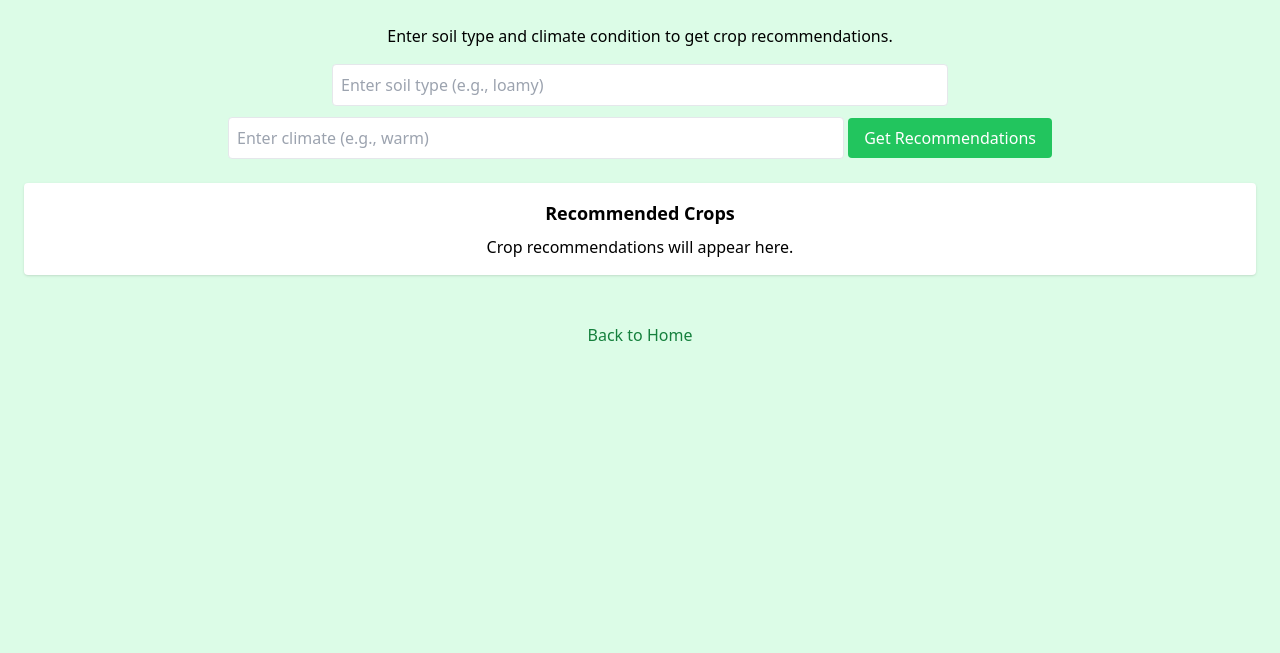
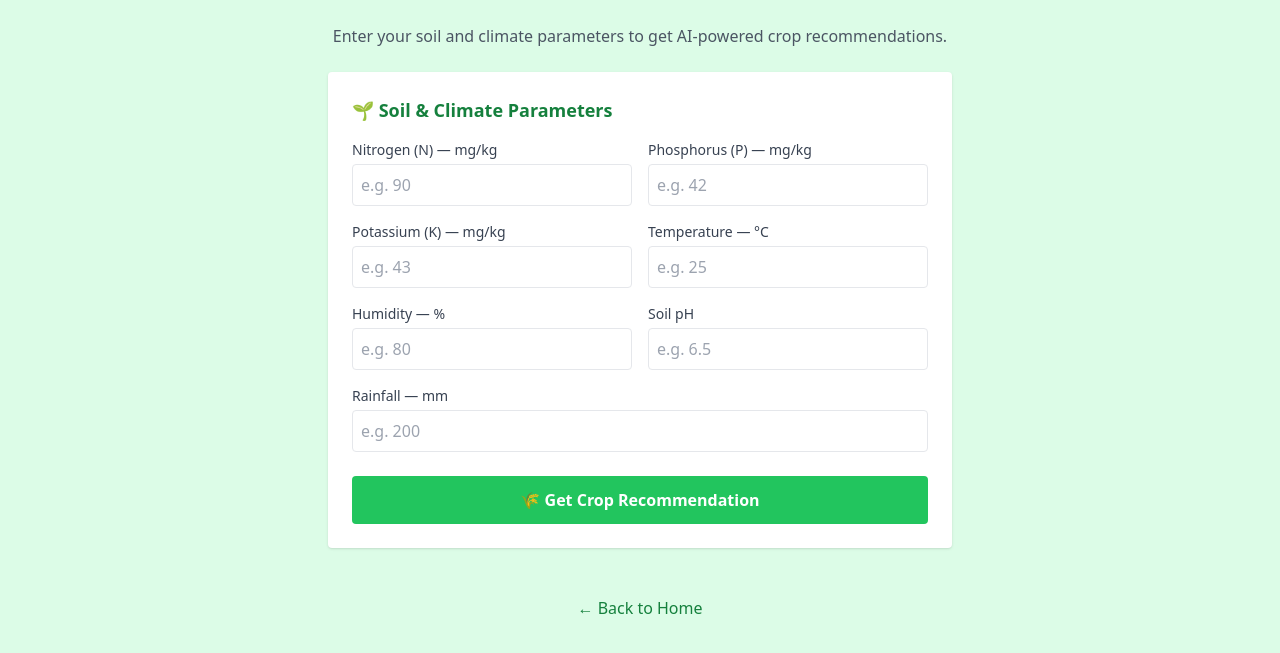
Before and after one commit to Lakshminarayan566/agriculture-advisory, a Flask app: page /crop in a window 1280 px wide. Shown: the part 64-717 px from the top of the page. Run offline with Flask 3, Linux system fonts and the light colour scheme; some libraries are stand-ins or nearby versions.

Commit message:
Update crop.html

```diff
--- a/templates/crop.html
+++ b/templates/crop.html
@@ -11,39 +11,145 @@
         Crop Recommendation
     </header>
 
-    <div class="container mx-auto p-6 text-center">
-        <p class="mb-4">Enter soil type and climate condition to get crop recommendations.</p>
-        <input type="text" id="soil" placeholder="Enter soil type (e.g., loamy)" class="border p-2 rounded w-1/2">
-        <input type="text" id="climate" placeholder="Enter climate (e.g., warm)" class="border p-2 rounded w-1/2">
-        <button id="getCrop" class="mt-3 bg-green-500 text-white px-4 py-2 rounded">Get Recommendations</button>
+    <div class="container mx-auto p-6 max-w-2xl">
+        <p class="mb-6 text-center text-gray-600">Enter your soil and climate parameters to get AI-powered crop recommendations.</p>
 
-        <div class="mt-6 p-4 bg-white shadow rounded">
-            <h3 class="text-lg font-semibold">Recommended Crops</h3>
-            <p id="crop-result" class="mt-2">Crop recommendations will appear here.</p>
+        <div class="bg-white shadow rounded p-6">
+            <h3 class="text-lg font-semibold text-green-700 mb-4">🌱 Soil & Climate Parameters</h3>
+
+            <div class="grid grid-cols-2 gap-4">
+                <div>
+                    <label class="block text-sm font-medium text-gray-700 mb-1">Nitrogen (N) — mg/kg</label>
+                    <input type="number" id="N" placeholder="e.g. 90" min="0" max="140"
+                        class="border p-2 rounded w-full focus:outline-none focus:ring-2 focus:ring-green-400">
+                </div>
+                <div>
+                    <label class="block text-sm font-medium text-gray-700 mb-1">Phosphorus (P) — mg/kg</label>
+                    <input type="number" id="P" placeholder="e.g. 42" min="0" max="145"
+                        class="border p-2 rounded w-full focus:outline-none focus:ring-2 focus:ring-green-400">
+                </div>
+                <div>
+                    <label class="block text-sm font-medium text-gray-700 mb-1">Potassium (K) — mg/kg</label>
+                    <input type="number" id="K" placeholder="e.g. 43" min="0" max="205"
+                        class="border p-2 rounded w-full focus:outline-none focus:ring-2 focus:ring-green-400">
+                </div>
+                <div>
+                    <label class="block text-sm font-medium text-gray-700 mb-1">Temperature — °C</label>
+                    <input type="number" id="temperature" placeholder="e.g. 25" min="0" max="50" step="0.1"
+                        class="border p-2 rounded w-full focus:outline-none focus:ring-2 focus:ring-green-400">
+                </div>
+                <div>
+                    <label class="block text-sm font-medium text-gray-700 mb-1">Humidity — %</label>
+                    <input type="number" id="humidity" placeholder="e.g. 80" min="0" max="100" step="0.1"
+                        class="border p-2 rounded w-full focus:outline-none focus:ring-2 focus:ring-green-400">
+                </div>
+                <div>
+                    <label class="block text-sm font-medium text-gray-700 mb-1">Soil pH</label>
+                    <input type="number" id="ph" placeholder="e.g. 6.5" min="0" max="14" step="0.1"
+                        class="border p-2 rounded w-full focus:outline-none focus:ring-2 focus:ring-green-400">
+                </div>
+                <div class="col-span-2">
+                    <label class="block text-sm font-medium text-gray-700 mb-1">Rainfall — mm</label>
+                    <input type="number" id="rainfall" placeholder="e.g. 200" min="0" max="300" step="0.1"
+                        class="border p-2 rounded w-full focus:outline-none focus:ring-2 focus:ring-green-400">
+                </div>
+            </div>
+
+            <button id="getCrop"
+                class="mt-6 w-full bg-green-500 hover:bg-green-600 text-white px-4 py-3 rounded font-semibold transition">
+                🌾 Get Crop Recommendation
+            </button>
+        </div>
+
+        <!-- Results -->
+        <div class="mt-6 p-6 bg-white shadow rounded" id="result-box" style="display:none;">
+            <h3 class="text-lg font-semibold text-green-700 mb-3">🏆 Recommendation Results</h3>
+
+            <div class="bg-green-50 border border-green-300 rounded p-4 mb-4">
+                <p class="text-sm text-gray-500">Best Crop</p>
+                <p class="text-2xl font-bold text-green-700" id="top-crop">—</p>
+                <p class="text-sm text-gray-500">Confidence: <span id="top-confidence" class="font-semibold text-green-600">—</span></p>
+            </div>
+
+            <h4 class="text-sm font-semibold text-gray-600 mb-2">Top 3 Recommendations</h4>
+            <div id="top3" class="grid grid-cols-3 gap-3"></div>
+        </div>
+
+        <!-- Error -->
+        <div id="error-box" class="mt-4 p-4 bg-red-100 border border-red-300 rounded text-red-700" style="display:none;">
+            <p id="error-msg"></p>
         </div>
     </div>
 
-    <footer class="text-center mt-6">
-        <a href="index.html" class="text-green-700">Back to Home</a>
+    <footer class="text-center mt-6 mb-4">
+        <a href="/" class="text-green-700 hover:underline">← Back to Home</a>
     </footer>
 
     <script>
-        document.getElementById("getCrop").addEventListener("click", function() {
-            let soil = document.getElementById("soil").value;
-            let climate = document.getElementById("climate").value;
+        document.getElementById("getCrop").addEventListener("click", function () {
+            const fields = ["N", "P", "K", "temperature", "humidity", "ph", "rainfall"];
+            const values = {};
+            let allFilled = true;
+
+            fields.forEach(f => {
+                const val = document.getElementById(f).value;
+                if (val === "") allFilled = false;
+                values[f] = val;
+            });
+
+            if (!allFilled) {
+                showError("Please fill in all 7 fields before getting a recommendation.");
+                return;
+            }
+
+            const btn = document.getElementById("getCrop");
+            btn.innerText = "⏳ Analysing...";
+            btn.disabled = true;
 
             fetch("/crop", {
                 method: "POST",
-                body: new URLSearchParams({ "soil": soil, "climate": climate }),
+                body: new URLSearchParams(values),
                 headers: { "Content-Type": "application/x-www-form-urlencoded" }
             })
             .then(response => response.json())
             .then(data => {
-                document.getElementById("crop-result").innerText =
-                    `Recommended Crops: ${data.recommended_crops.join(", ")}`;
+                btn.innerText = "🌾 Get Crop Recommendation";
+                btn.disabled = false;
+
+                if (data.error) {
+                    showError(data.error);
+                    return;
+                }
+
+                document.getElementById("error-box").style.display = "none";
+                document.getElementById("result-box").style.display = "block";
+                document.getElementById("top-crop").innerText = data.recommended_crop;
+                document.getElementById("top-confidence").innerText = data.confidence;
+
+                const top3Div = document.getElementById("top3");
+                top3Div.innerHTML = "";
+                data.top_3.forEach((item, idx) => {
+                    const medals = ["🥇", "🥈", "🥉"];
+                    top3Div.innerHTML += `
+                        <div class="bg-gray-50 border rounded p-3 text-center">
+                            <p class="text-xl">${medals[idx]}</p>
+                            <p class="font-semibold text-gray-800">${item.crop}</p>
+                            <p class="text-sm text-gray-500">${item.confidence}</p>
+                        </div>`;
+                });
             })
-            .catch(error => console.error("Error fetching crop recommendations:", error));
+            .catch(error => {
+                btn.innerText = "🌾 Get Crop Recommendation";
+                btn.disabled = false;
+                showError("Connection error. Make sure the Flask server is running.");
+            });
         });
+
+        function showError(msg) {
+            document.getElementById("result-box").style.display = "none";
+            document.getElementById("error-box").style.display = "block";
+            document.getElementById("error-msg").innerText = "⚠️ " + msg;
+        }
     </script>
 </body>
 </html>
```
